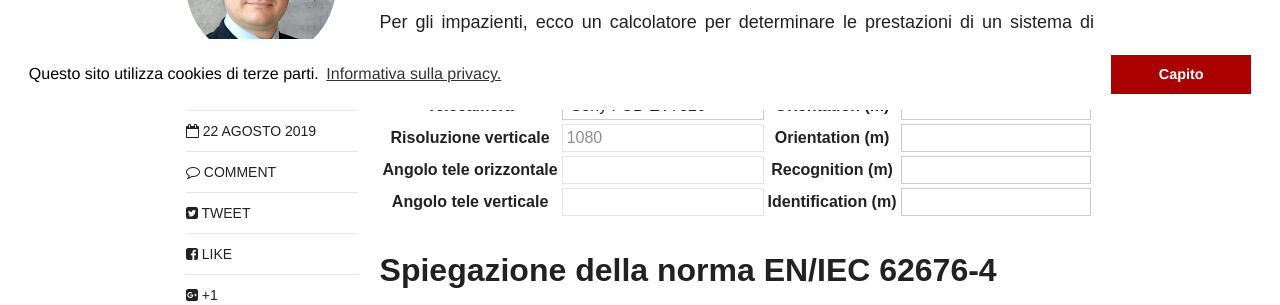
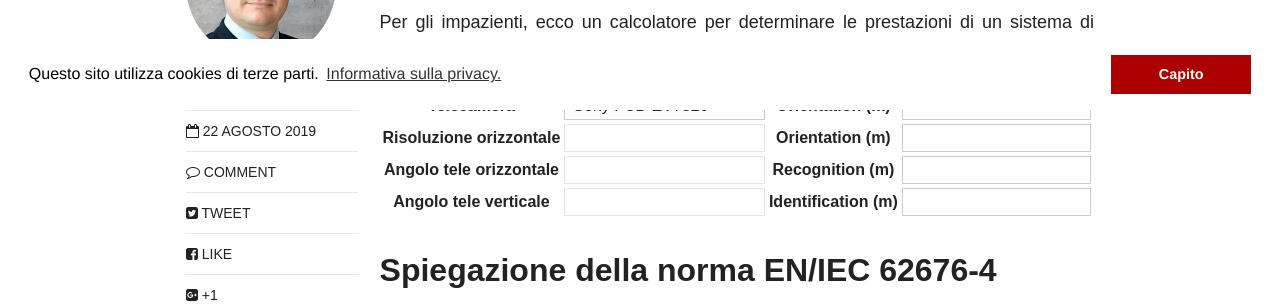
Before and after one commit to ocampana/ocampana.github.io, a Jekyll site: the page built from _posts/articles/2019-08-22-densita-pixel.md, in a window 1280 px wide. Shown: the part 790-1095 px from the top of the page. Built offline with Jekyll 4.4.1, drawn with Linux system fonts in a browser that asks for light colours; nearby versions of some CDN libraries; some of the changed lines change nothing that is shown.

Commit message:
Altro bugfix

```diff
--- a/_posts/articles/2019-08-22-densita-pixel.md
+++ b/_posts/articles/2019-08-22-densita-pixel.md
@@ -40,8 +40,8 @@
     <td><input id="monitoring" type="text" /></td>
   </tr>
   <tr>
-    <th><div style="overflow: hidden; white-space: nowrap;">Risoluzione verticale</div></th>
-    <td><input type="text" id="risoluzione_verticale" name="risoluzione_verticale" readonly /></td>
+    <th><div style="overflow: hidden; white-space: nowrap;">Risoluzione orizzontale</div></th>
+    <td><input type="text" id="risoluzione_verticale" name="risoluzione_orizzontale" readonly /></td>
     <th><div style="overflow: hidden; white-space: nowrap;">Orientation (m)</div></th>
     <td><input id="observation" type="text" /></td>
   </tr>
@@ -85,98 +85,84 @@
 {
   if (document.querySelector('#telecamera option:checked').value == 'sony_fcb_ev7520')
   {
-    document.querySelector('#risoluzione_verticale').value = 1080;
     document.querySelector('#risoluzione_orizzontale').value = 1920;
     document.querySelector('#angolo_tele_verticale').value = 1.3;
     document.querySelector('#angolo_tele_orizzontale').value = 2.3;
   }
   else if (document.querySelector('#telecamera option:checked').value == 'sony_fcb_ev7500')
   {
-    document.querySelector('#risoluzione_verticale').value = 1080;
     document.querySelector('#risoluzione_orizzontale').value = 1920;
     document.querySelector('#angolo_tele_verticale').value = 1.3;
     document.querySelector('#angolo_tele_orizzontale').value = 2.3;
   }
   else if (document.querySelector('#telecamera option:checked').value == 'sony_fcb_ev7300')
   {
-    document.querySelector('#risoluzione_verticale').value = 1080;
     document.querySelector('#risoluzione_orizzontale').value = 1920;
     document.querySelector('#angolo_tele_verticale').value = 1.85;
     document.querySelector('#angolo_tele_orizzontale').value = 3.3;
   }
   else if (document.querySelector('#telecamera option:checked').value == 'sony_fcb_ev7100')
   {
-    document.querySelector('#risoluzione_verticale').value = 1080;
     document.querySelector('#risoluzione_orizzontale').value = 1920;
     document.querySelector('#angolo_tele_verticale').value = 4.725;
     document.querySelector('#angolo_tele_orizzontale').value = 7.6;
   }
   else if (document.querySelector('#telecamera option:checked').value == 'sony_fcb_se600')
   {
-    document.querySelector('#risoluzione_verticale').value = 1080;
     document.querySelector('#risoluzione_orizzontale').value = 1920;
     document.querySelector('#angolo_tele_verticale').value = 18;
     document.querySelector('#angolo_tele_orizzontale').value = 32;
   }
   else if (document.querySelector('#telecamera option:checked').value == 'sony_fcb_ex1020p')
   {
-    document.querySelector('#risoluzione_verticale').value = 576;
     document.querySelector('#risoluzione_orizzontale').value = 720;
     document.querySelector('#angolo_tele_verticale').value = 1.275;
     document.querySelector('#angolo_tele_orizzontale').value = 1.7;
   }
   else if (document.querySelector('#telecamera option:checked').value == 'sony_fcb_ex1020')
   {
-    document.querySelector('#risoluzione_verticale').value = 480;
     document.querySelector('#risoluzione_orizzontale').value = 720;
     document.querySelector('#angolo_tele_verticale').value = 1.275;
     document.querySelector('#angolo_tele_orizzontale').value = 1.7;
   }
   else if (document.querySelector('#telecamera option:checked').value == 'flir_46336013HSPNLX')
   {
-    document.querySelector('#risoluzione_verticale').value = 256;
     document.querySelector('#risoluzione_orizzontale').value = 336;
     document.querySelector('#angolo_tele_verticale').value = 9.5;
     document.querySelector('#angolo_tele_orizzontale').value = 12.5;
   }
   else if (document.querySelector('#telecamera option:checked').value == 'flir_46640013HSPNLX')
   {
-    document.querySelector('#risoluzione_verticale').value = 480;
     document.querySelector('#risoluzione_orizzontale').value = 640;
     document.querySelector('#angolo_tele_verticale').value = 18.5;
     document.querySelector('#angolo_tele_orizzontale').value = 22.5;
   }
   else if (document.querySelector('#telecamera option:checked').value == 'flir_46640060HSPNLX')
   {
-    document.querySelector('#risoluzione_verticale').value = 480;
     document.querySelector('#risoluzione_orizzontale').value = 640;
     document.querySelector('#angolo_tele_verticale').value = 4.15;
     document.querySelector('#angolo_tele_orizzontale').value = 5.2;
   }
   else if (document.querySelector('#telecamera option:checked').value == 'flir_lepton_50')
   {
-    document.querySelector('#risoluzione_verticale').value = 80;
     document.querySelector('#risoluzione_orizzontale').value = 60;
     document.querySelector('#angolo_tele_verticale').value = 25.5;
     document.querySelector('#angolo_tele_orizzontale').value = 18.75;
   }
   else if (document.querySelector('#telecamera option:checked').value == 'flir_lepton_25')
   {
-    document.querySelector('#risoluzione_verticale').value = 80;
     document.querySelector('#risoluzione_orizzontale').value = 60;
     document.querySelector('#angolo_tele_verticale').value = 12.5;
     document.querySelector('#angolo_tele_orizzontale').value = 9.37;
   }
   else if (document.querySelector('#telecamera option:checked').value == 'flir_lepton3_50')
   {
-    document.querySelector('#risoluzione_verticale').value = 160;
     document.querySelector('#risoluzione_orizzontale').value = 120;
     document.querySelector('#angolo_tele_verticale').value = 28;
     document.querySelector('#angolo_tele_orizzontale').value = 21;
   }
   else if (document.querySelector('#telecamera option:checked').value == 'videotec_vcmhd30x01')
   {
-    document.querySelector('#risoluzione_verticale').value = 1080;
     document.querySelector('#risoluzione_orizzontale').value = 1920;
     document.querySelector('#angolo_tele_verticale').value = 1.32;
     document.querySelector('#angolo_tele_orizzontale').value = 2.36;
```
